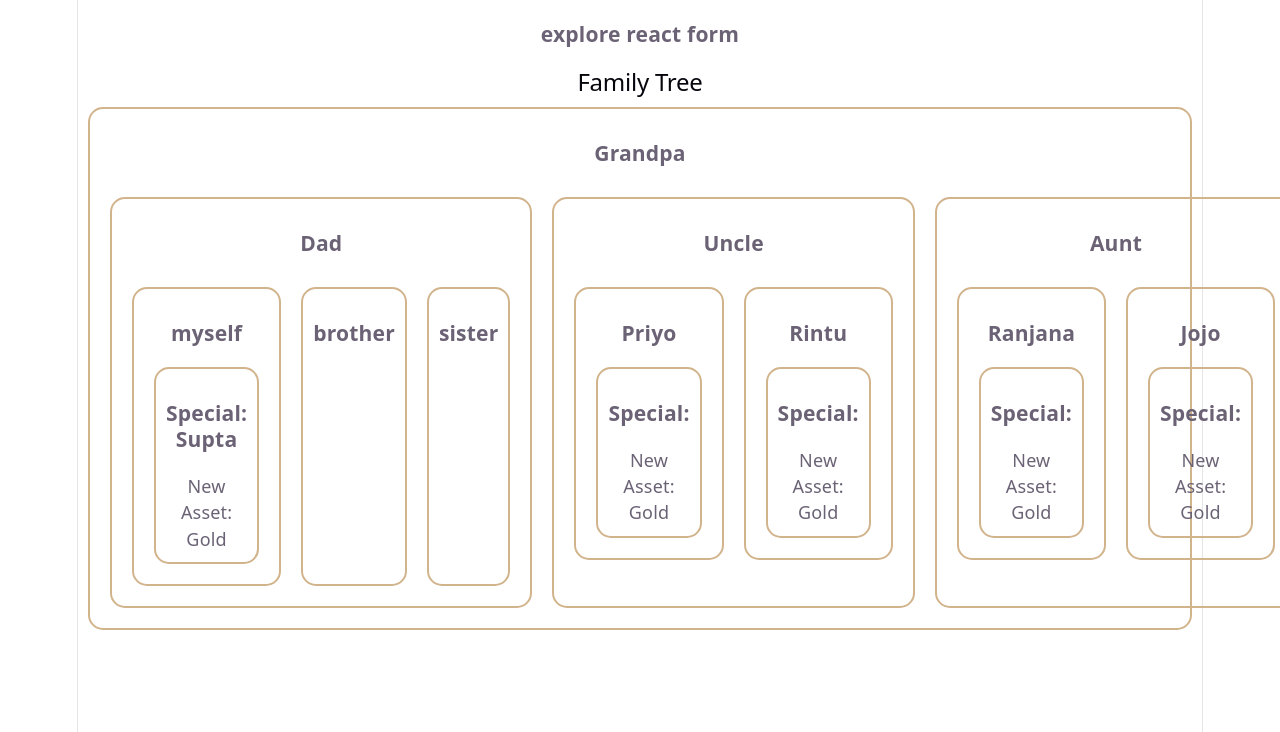
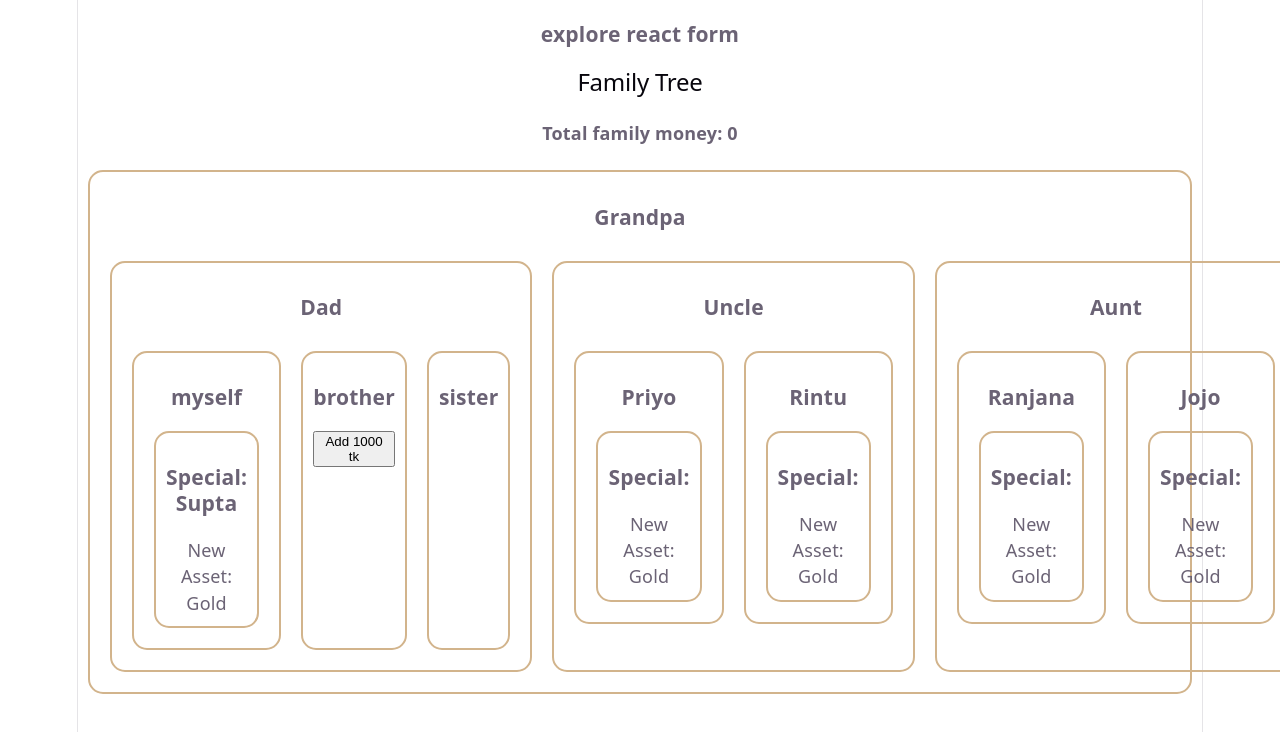
Before and after one commit to ChakmaShantunu/Explore-react-form, a React (Vite) app: page / in a window 1280 px wide. Shown: the top 732 px of the page. Built offline with nearby package versions, Linux system fonts and the light colour scheme.

Commit message:
integrate multi-context and use() hook for state sharing

```diff
--- a/src/components/FamilyTree/Brother.jsx
+++ b/src/components/FamilyTree/Brother.jsx
@@ -1,9 +1,14 @@
+import { use } from "react";
+import { MoneyContext } from "./FamilyTree";
 
 
 const Brother = () => {
+
+    const [money, setMoney] = use(MoneyContext);
     return (
         <div>
             <h3>brother</h3>
+            <button onClick={() => setMoney(money + 1000)}>Add 1000 tk</button>
         </div>
     );
 };
--- a/src/components/FamilyTree/FamilyTree.jsx
+++ b/src/components/FamilyTree/FamilyTree.jsx
@@ -1,11 +1,14 @@
 import Grandpa from "./Grandpa";
 import "./FamilyTree.css"
-import { createContext } from "react";
+import { createContext, useState } from "react";
 
 
-export const AssetContext = createContext();
+export const AssetContext = createContext('');
+export const MoneyContext = createContext(0);
 
 const FamilyTree = () => {
+
+    const [money, setMoney] = useState(0);
 
     const asset = 'diamond';
     const newAsset = 'Gold';
@@ -13,9 +16,12 @@
     return (
         <div className='family-tree'>
             <h2>Family Tree</h2>
-            <AssetContext.Provider value={newAsset}>
-                <Grandpa asset={asset}></Grandpa>
-            </AssetContext.Provider>
+            <h4>Total family money: {money}</h4>
+            <MoneyContext value={[money, setMoney]}>
+                <AssetContext.Provider value={newAsset}>
+                    <Grandpa asset={asset}></Grandpa>
+                </AssetContext.Provider>
+            </MoneyContext>
 
         </div>
     );
```
